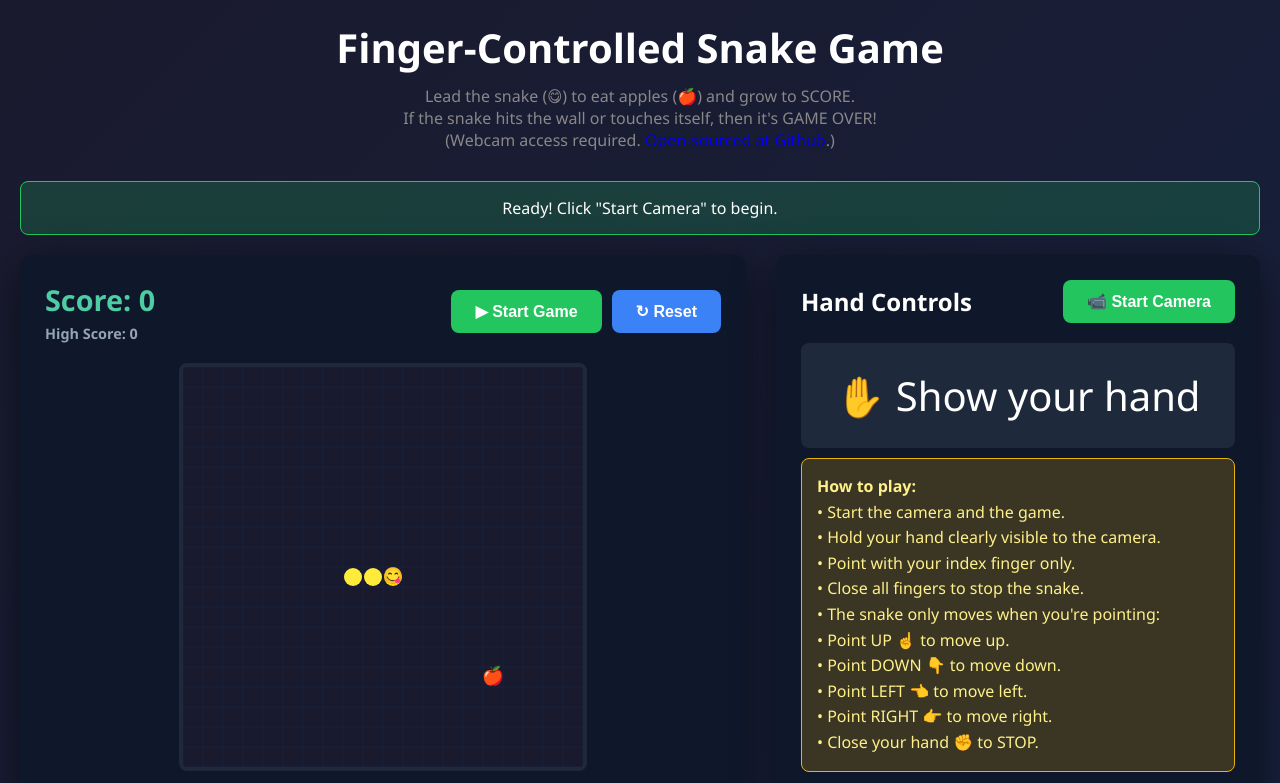
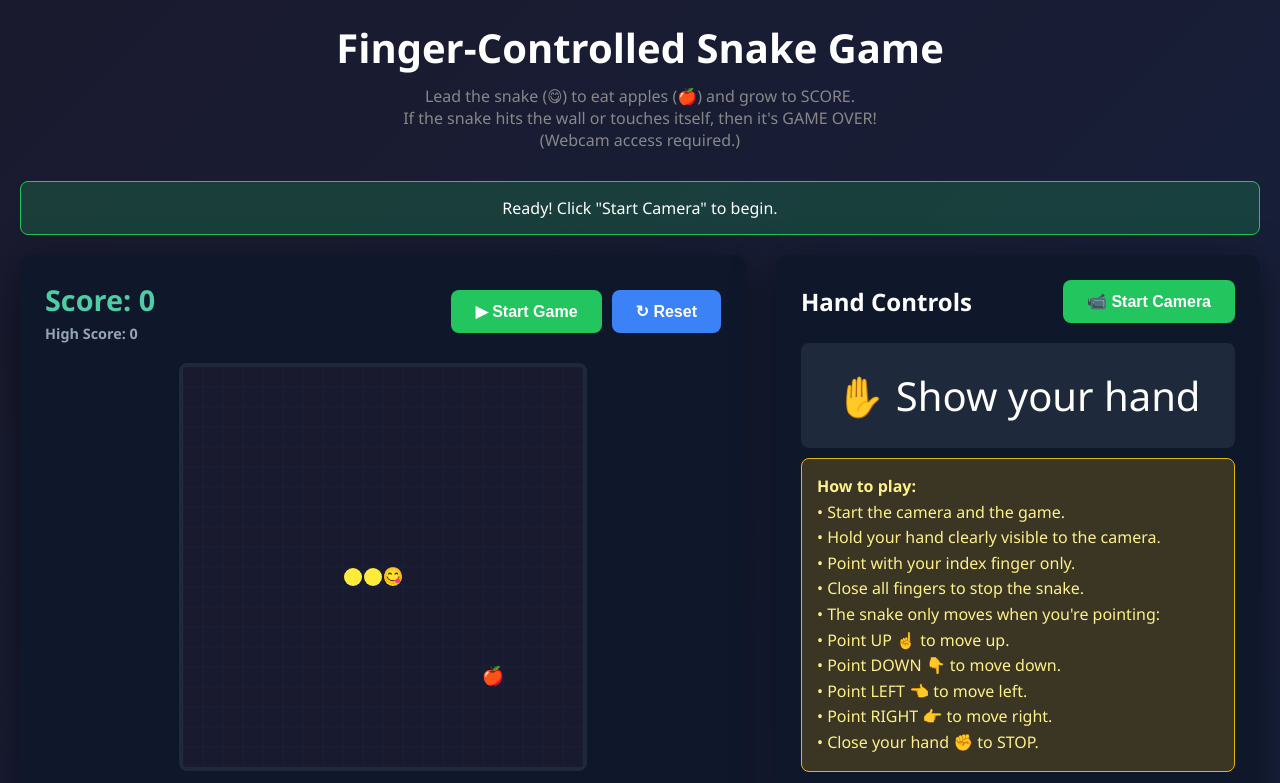
Before and after one commit to nascimento-mario/SnakeMove, a plain HTML site: page snakemove.html in a window 1280 px wide. Shown: the top 783 px of the page. Drawn offline with Linux system fonts and the light colour scheme.

Commit message:
Remove GitHub link from game instructions
Removed the link to the GitHub repository from the instructions.

```diff
--- a/snakemove.html
+++ b/snakemove.html
@@ -275,7 +275,7 @@
         <h1>Finger-Controlled Snake Game</h1>
         <p class="subtitle">Lead the snake (😋) to eat apples (🍎) and grow to SCORE.<br>
 	If the snake hits the wall or touches itself, then it's GAME OVER!<br>
-	(Webcam access required. <a href="https://github.com/nascimento-mario/SnakeMove">Open-sourced at Github</a>.)
+	(Webcam access required.)
 	</p>
 
         <div id="statusMessage"></div>
```
